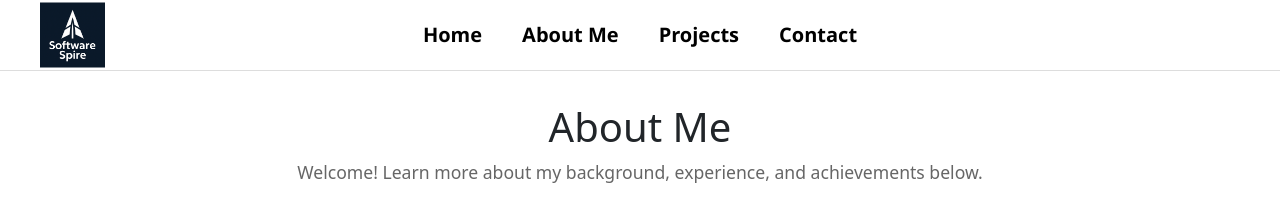
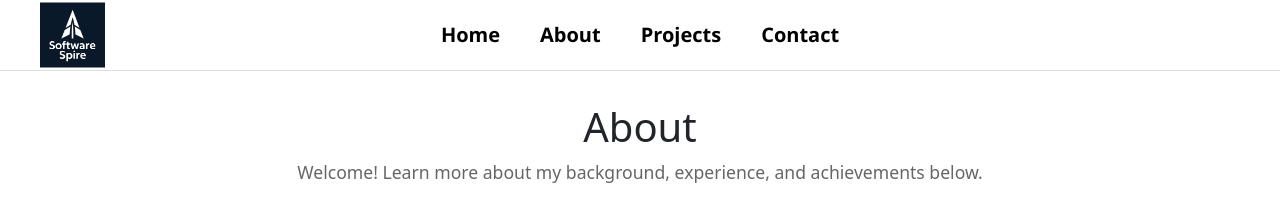
Before and after one commit to Calvin155/CV_Calvin, a React (Create React App) app: page /about in a window 1280 px wide. Shown: the top 201 px of the page. Built offline with nearby package versions, Linux system fonts and the light colour scheme.

Commit message:
about - uptdate

```diff
--- a/src/components/Navbar.js
+++ b/src/components/Navbar.js
@@ -35,7 +35,7 @@ function Navbar() {
 
         <div className="nav-links">
           <Link to="/" onClick={() => setMobileMenuOpen(false)}>Home</Link>
-          <Link to="/about" onClick={() => setMobileMenuOpen(false)}>About Me</Link>
+          <Link to="/about" onClick={() => setMobileMenuOpen(false)}>About</Link>
           <Link to="/projects" onClick={() => setMobileMenuOpen(false)}>Projects</Link>
           <Link to="/contact" onClick={() => setMobileMenuOpen(false)}>Contact</Link>
         </div>
--- a/src/pages/About.js
+++ b/src/pages/About.js
@@ -41,7 +41,7 @@ const AboutMe = () => {
 
   return (
     <div className="about-container">
-      <h1 className="about-title">About Me</h1>
+      <h1 className="about-title">About</h1>
       <p className="about-subtitle">Welcome! Learn more about my background, experience, and achievements below.</p>
 
       <div className="about-card-grid">
```
